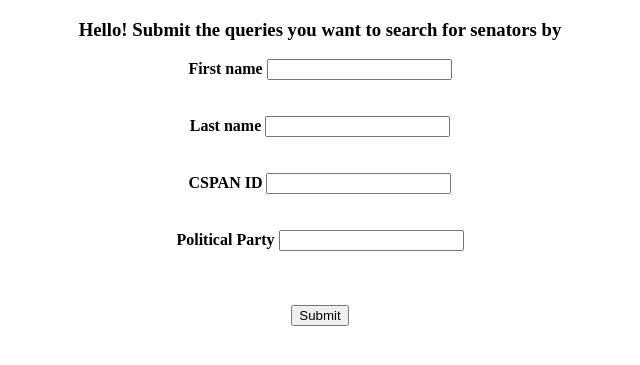
After one commit to DamianWasilewicz/Workshop-Spring, a Python web app: template 08_mongosite/templates/request.html in a window 1280 px wide. The commit adds this page. Shown: the top 365 px of the page, without its empty margins (320-960 px from the left). Run offline with Jinja, Linux system fonts and the light colour scheme; the template is opened without the code that fills it, so the values that code supplies are empty.

Commit message:
request.html

```diff
--- a/08_mongosite/templates/home.html
+++ b/08_mongosite/templates/home.html
@@ -2,7 +2,7 @@
 <html>
 
   <head>
-    <title> </title>
+    <title> Home </title>
   </head>
 
   <body>
--- /dev/null
+++ b/08_mongosite/templates/request.html
@@ -0,0 +1,28 @@
+<!DOCTYPE html>
+<html>
+
+  <head>
+    <title> Senator Page </title>
+  </head>
+
+  <body>
+    <center> <h3>Hello! Submit the queries you want to search for senators by </h3>
+    <form action = "/auth" method = "POST">
+      <b>First name</b>
+      <input type = "text" name = "fname"> <br> <br>
+      <br>
+      <b>Last name</b>
+      <input type = "text" name = "lname"> <br> <br>
+      <br>
+      <b>CSPAN ID</b>
+      <input type = "text" name = "cspan"> <br> <br>
+      <br>
+      <b>Political Party</b>
+      <input type = "text" name = "pparty"> <br> <br>
+      <br>
+      <br>
+      <input type = "submit" value = "Submit">
+    </form> </center>
+  </body>
+
+</html>
```
